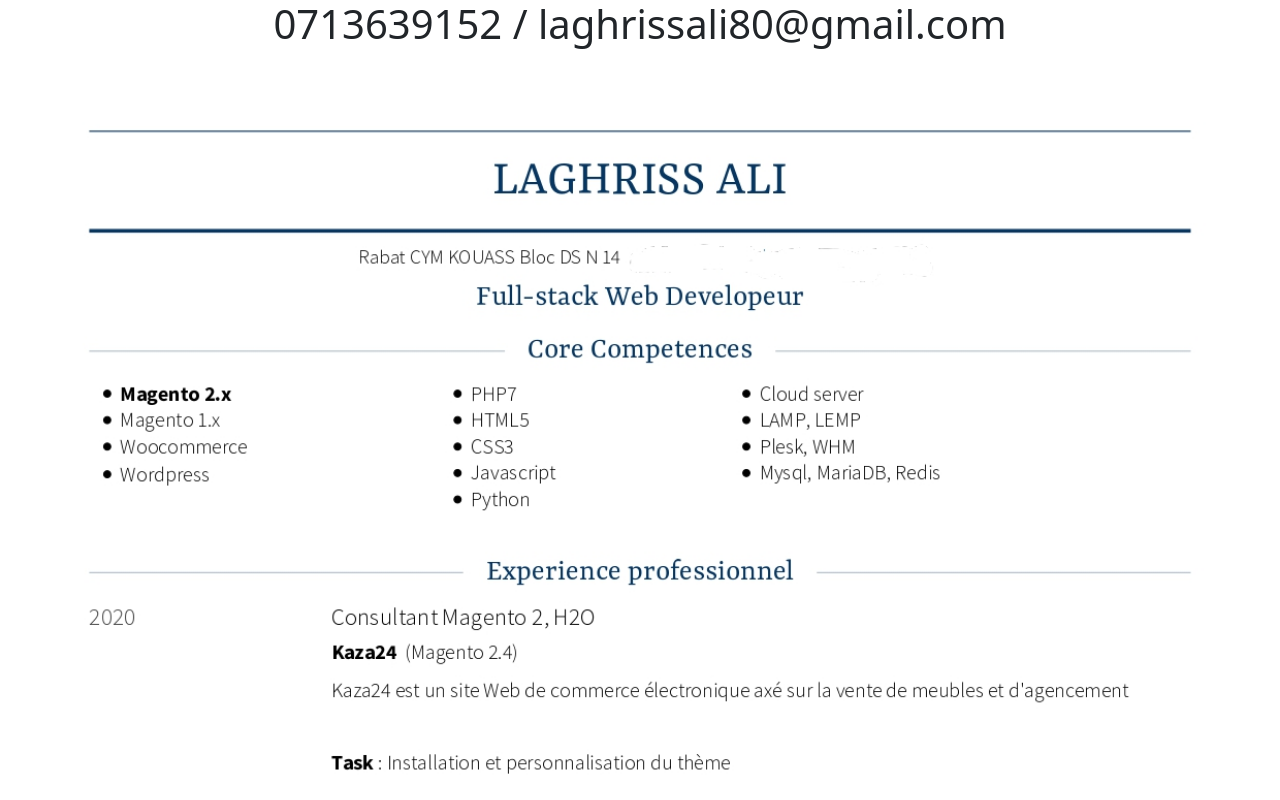
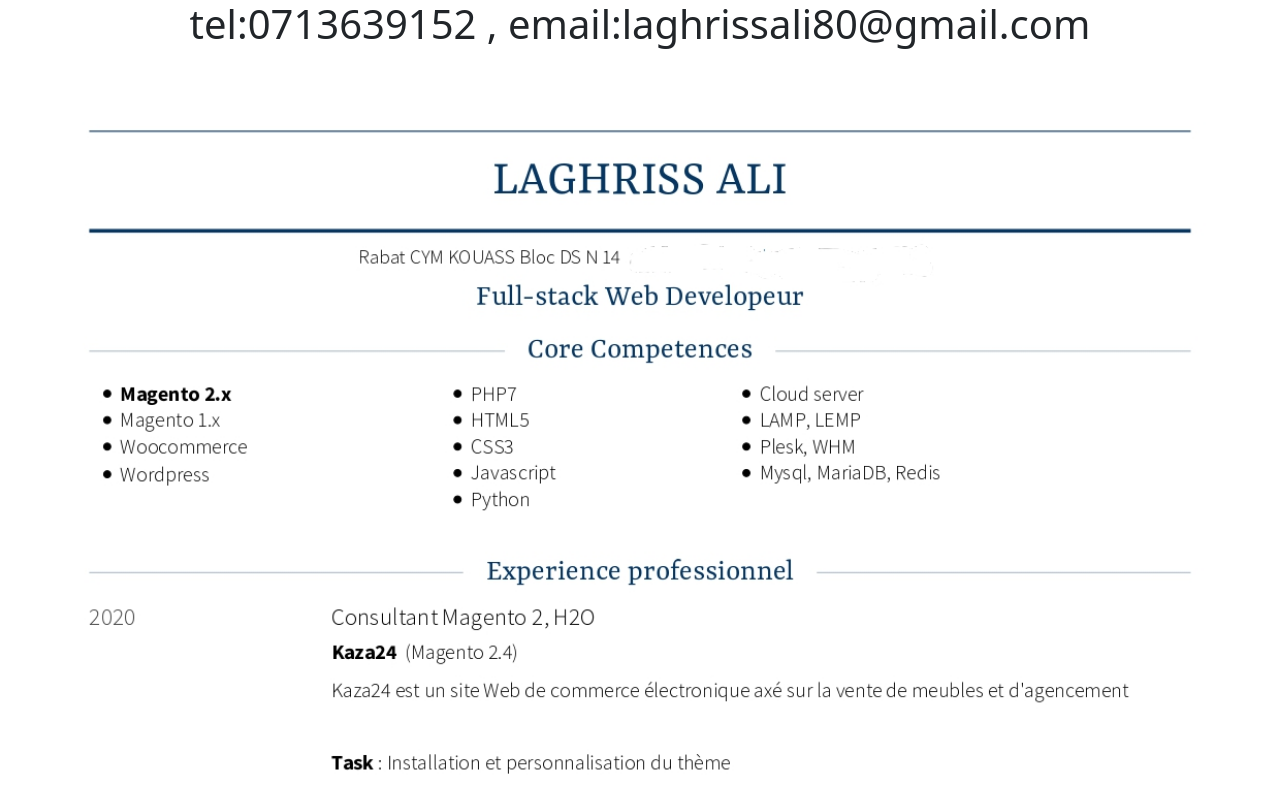
Before and after one commit to laghrissali/laghrissali.github.io, a plain HTML site: page index2.html in a window 1280 px wide. Shown: the top 800 px of the page. Drawn offline with nearby package versions, Linux system fonts and the light colour scheme.

Commit message:
Update index2.html

```diff
--- a/index2.html
+++ b/index2.html
@@ -11,7 +11,7 @@
     <title>Hello, world!</title>
   </head>
   <body>
-    <h1 class="text-center">0713639152 / laghrissali80@gmail.com</h1>
+    <h1 class="text-center">tel:0713639152 , email:laghrissali80@gmail.com</h1>
     <img width="100%" src="Cv-laghriss_ali_page-0001.jpg"/>
     <img width="100%" src="Cv-laghriss_ali_page-0002.jpg"/>
 
```
